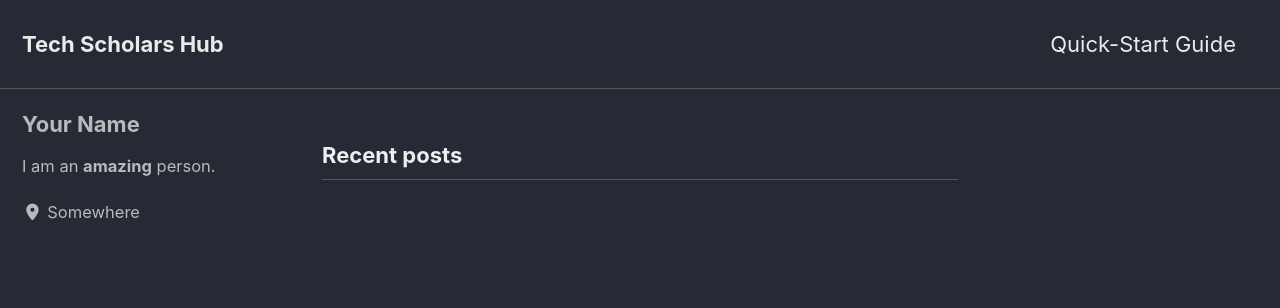
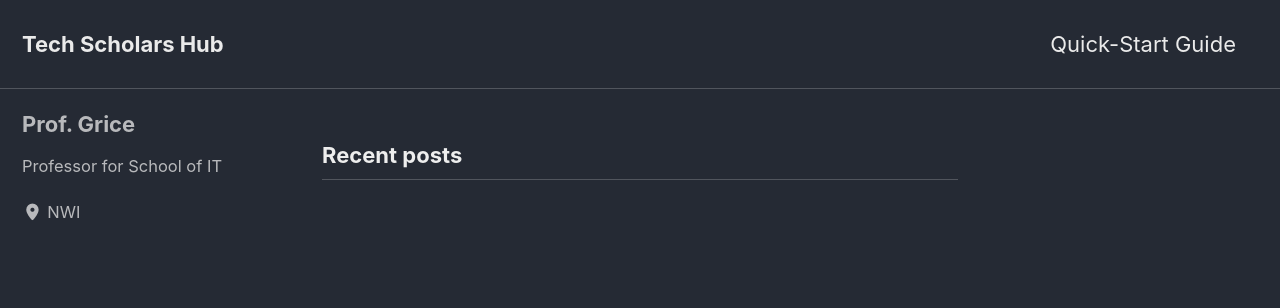
Before and after one commit to cring333/techscholarshub, a Jekyll site: the page built from index.html, in a window 1280 px wide. Shown: the top 308 px of the page. Built offline with Jekyll 4.4.1, drawn with Linux system fonts in a browser that asks for light colours; cached includes are drawn as plain includes; the list of posts is cut into pages by our own code.

Commit message:
Update author information in _config.yml

```diff
--- a/_config.yml
+++ b/_config.yml
@@ -114,10 +114,10 @@ analytics:
 
 # Site Author
 author:
-  name             : "Your Name"
+  name             : "Prof. Grice"
   avatar           : # path of avatar image, e.g. "/assets/images/bio-photo.jpg"
-  bio              : "I am an **amazing** person."
-  location         : "Somewhere"
+  bio              : "Professor for School of IT"
+  location         : "NWI"
   email            :
   # fediverse      : "@you@instance.social"  # used for fediverse:creator meta tag
   links:
```
